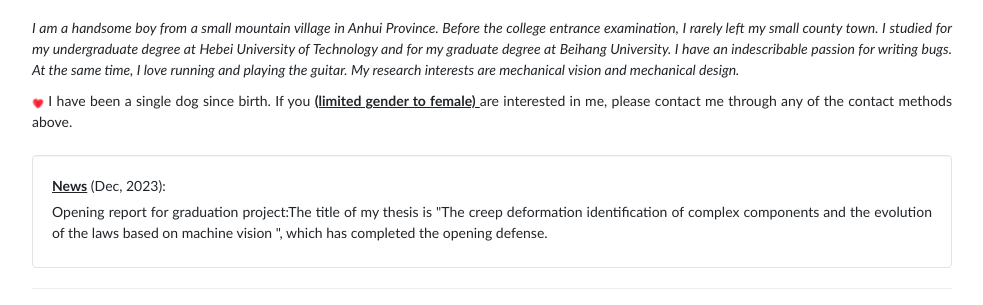
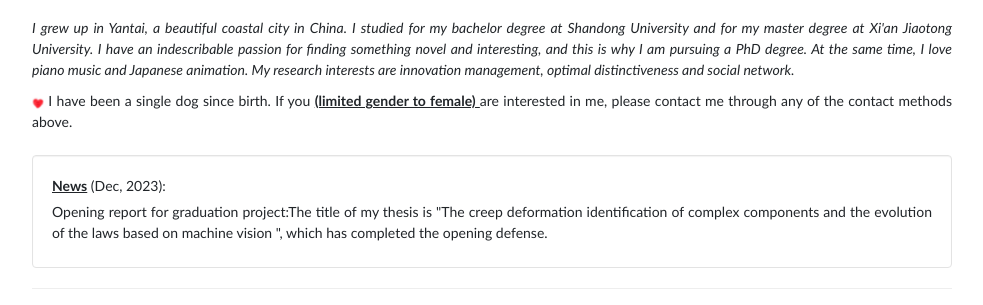
Before and after one commit to MikeJhSun/mikesun.github.io, a plain HTML site: page index.html in a window 1280 px wide. Shown: the part 344-649 px from the top of the page, without its empty margins (148-1131 px from the left). Drawn offline with Linux system fonts and the light colour scheme.

Commit message:
Update index.html

```diff
--- a/index.html
+++ b/index.html
@@ -35,7 +35,7 @@
       </p>
      </div>
      <div class="col-xs-12" style="margin-top:20px">
-      <p> <em>I am a handsome boy from a small mountain village in Anhui Province. Before the college entrance examination, I rarely left my small county town. I studied for my undergraduate degree at Hebei University of Technology and for my graduate degree at Beihang University. I have an indescribable passion for writing bugs. At the same time, I love running and playing the guitar. My research interests are mechanical vision and mechanical design.</em> </p>
+      <p> <em>I grew up in Yantai, a beautiful coastal city in China. I studied for my bachelor degree at Shandong University and for my master degree at Xi'an Jiaotong University. I have an indescribable passion for finding something novel and interesting, and this is why I am pursuing a PhD degree. At the same time, I love piano music and Japanese animation. My research interests are innovation management, optimal distinctiveness and social network.</em> </p>
       <div style="margin-bottom:2px">
       <img class="sidebarimg" src="images/LOVE.png"> I have been a single dog since birth. If you <strong>(limited gender to female) </strong> are interested in me, please contact me through any of the contact methods above.</div>
       <br/>
```
